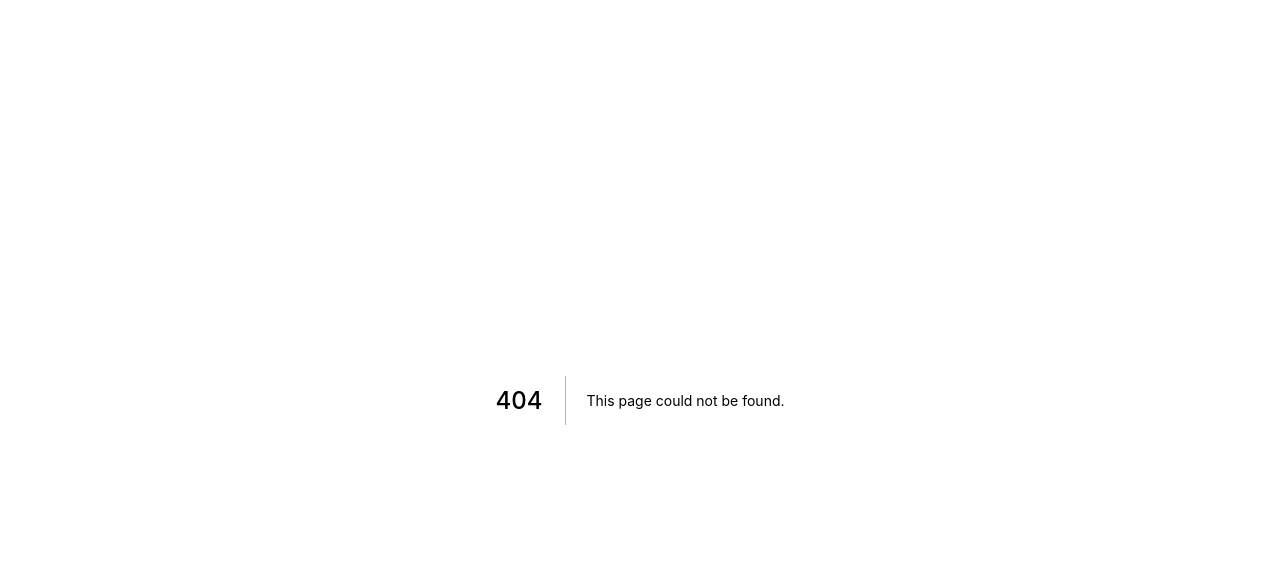
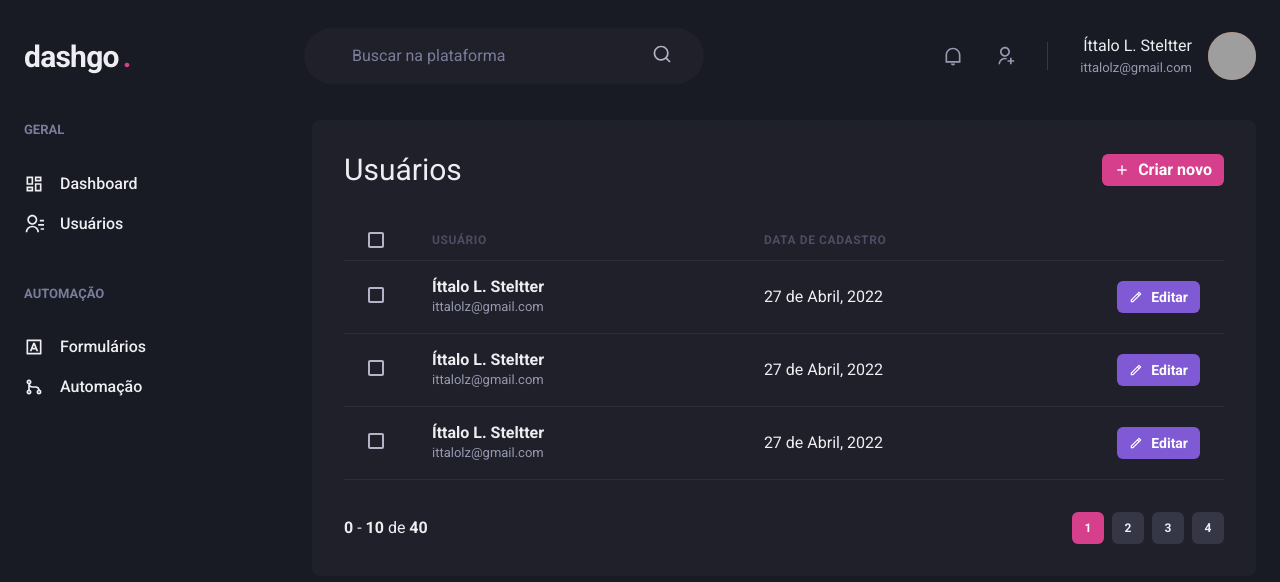
Before and after one commit to ittalolz/04-dashgo, a Next.js app: page /users in a window 1280 px wide. Before the commit this address had no page. Shown: the top 582 px of the page. Built offline with nearby package versions, Linux system fonts and the light colour scheme; grey boxes are pictures that could not be loaded.

Commit message:
feat: page users struct

```diff
--- /dev/null
+++ b/src/components/Pagination.tsx
@@ -0,0 +1,67 @@
+import { Box, Button, Stack } from "@chakra-ui/react";
+
+export function Pagination() {
+  return (
+    <Stack
+      direction={"row"}
+      mt="8"
+      justify={"space-between"}
+      align="center"
+      spacing={"6"}
+    >
+      <Box>
+        <strong>0</strong> - <strong>10</strong> de <strong>40</strong>
+      </Box>
+      <Stack direction={"row"} spacing="2">
+
+        <Button
+          size={"sm"}
+          fontSize={"xs"}
+          width="4"
+          colorScheme={"pink"}
+          disabled
+          _disabled={{
+            bgColor: "pink.500",
+            cursor: "default",
+          }}
+        >
+          1
+        </Button>
+        <Button
+          size={"sm"}
+          fontSize={"xs"}
+          width="4"
+          bgColor={"gray.700"}
+          _hover={{
+            bgColor: "gray.500",
+          }}
+        >
+          2
+        </Button>
+        <Button
+          size={"sm"}
+          fontSize={"xs"}
+          width="4"
+          bgColor={"gray.700"}
+          _hover={{
+            bgColor: "gray.500",
+          }}
+        >
+          3
+        </Button>
+        <Button
+          size={"sm"}
+          fontSize={"xs"}
+          width="4"
+          bgColor={"gray.700"}
+          _hover={{
+            bgColor: "gray.500",
+          }}
+        >
+          4
+        </Button>
+
+      </Stack>
+    </Stack>
+  );
+}
--- /dev/null
+++ b/src/pages/users/index.tsx
@@ -0,0 +1,125 @@
+import { Box, Button, Checkbox, Flex, Heading, Icon, Table, Tbody, Td, Text, Th, Thead, Tr } from "@chakra-ui/react";
+import { RiAddLine, RiEditLine, RiPencilLine } from "react-icons/ri";
+import { Header } from "../../components/Header";
+import { Pagination } from "../../components/Pagination";
+import { Sidebar } from "../../components/Sidebar";
+
+export default function UserList() {
+  return (
+    <Box>
+      <Header />
+
+      <Flex w="100%" my="6" maxWidth="auto" px="6">
+        <Sidebar />
+
+        <Box flex="1" borderRadius={8} bg="gray.800" p="8">
+          <Flex mb="8" justify="space-between" align="center">
+            <Heading size="lg" fontWeight="normal">Usuários</Heading>
+
+            <Button
+              as="a"
+              size="sm"
+              fontSize="md"
+              colorScheme="pink"
+              leftIcon={<Icon as={RiAddLine}/>}
+            >
+              Criar novo
+            </Button>
+          </Flex>
+
+          <Table colorScheme="whiteAlpha">
+
+            <Thead>
+              <Tr>
+                <Th px="6" color="gray.300" width="8">
+                  <Checkbox colorScheme="pink"/>
+                </Th>
+                <Th>Usuário</Th>
+                <Th>Data de cadastro</Th>
+                <Th width={"8"}></Th>
+              </Tr>
+            </Thead>
+
+            <Tbody>
+              <Tr>
+                <Td px="6">
+                  <Checkbox colorScheme="pink"/>
+                </Td>
+                <Td>
+                  <Box>
+                    <Text fontWeight="bold">Íttalo L. Steltter</Text>
+                    <Text fontSize="small" color={"gray.300"}>ittalolz@gmail.com</Text>
+                  </Box>
+                </Td>
+                <Td>27 de Abril, 2022</Td>
+                <Td>
+                  <Button
+                    as="a"
+                    size="sm"
+                    fontSize="sm"
+                    colorScheme="purple"
+                    leftIcon={<Icon as={RiPencilLine}/>}
+                  >
+                    Editar
+                  </Button>
+                </Td>
+              </Tr>
+
+              <Tr>
+                <Td px="6">
+                  <Checkbox colorScheme="pink"/>
+                </Td>
+                <Td>
+                  <Box>
+                    <Text fontWeight="bold">Íttalo L. Steltter</Text>
+                    <Text fontSize="small" color={"gray.300"}>ittalolz@gmail.com</Text>
+                  </Box>
+                </Td>
+                <Td>27 de Abril, 2022</Td>
+                <Td>
+                  <Button
+                    as="a"
+                    size="sm"
+                    fontSize="sm"
+                    colorScheme="purple"
+                    leftIcon={<Icon as={RiPencilLine}/>}
+                  >
+                    Editar
+                  </Button>
+                </Td>
+              </Tr>
+
+              <Tr>
+                <Td px="6">
+                  <Checkbox colorScheme="pink"/>
+                </Td>
+                <Td>
+                  <Box>
+                    <Text fontWeight="bold">Íttalo L. Steltter</Text>
+                    <Text fontSize="small" color={"gray.300"}>ittalolz@gmail.com</Text>
+                  </Box>
+                </Td>
+                <Td>27 de Abril, 2022</Td>
+                <Td>
+                  <Button
+                    as="a"
+                    size="sm"
+                    fontSize="sm"
+                    colorScheme="purple"
+                    leftIcon={<Icon as={RiPencilLine}/>}
+                  >
+                    Editar
+                  </Button>
+                </Td>
+              </Tr>
+            </Tbody>
+
+          </Table>
+
+          <Pagination />
+        </Box>
+
+      </Flex>
+    </Box>
+  );
+}
```
